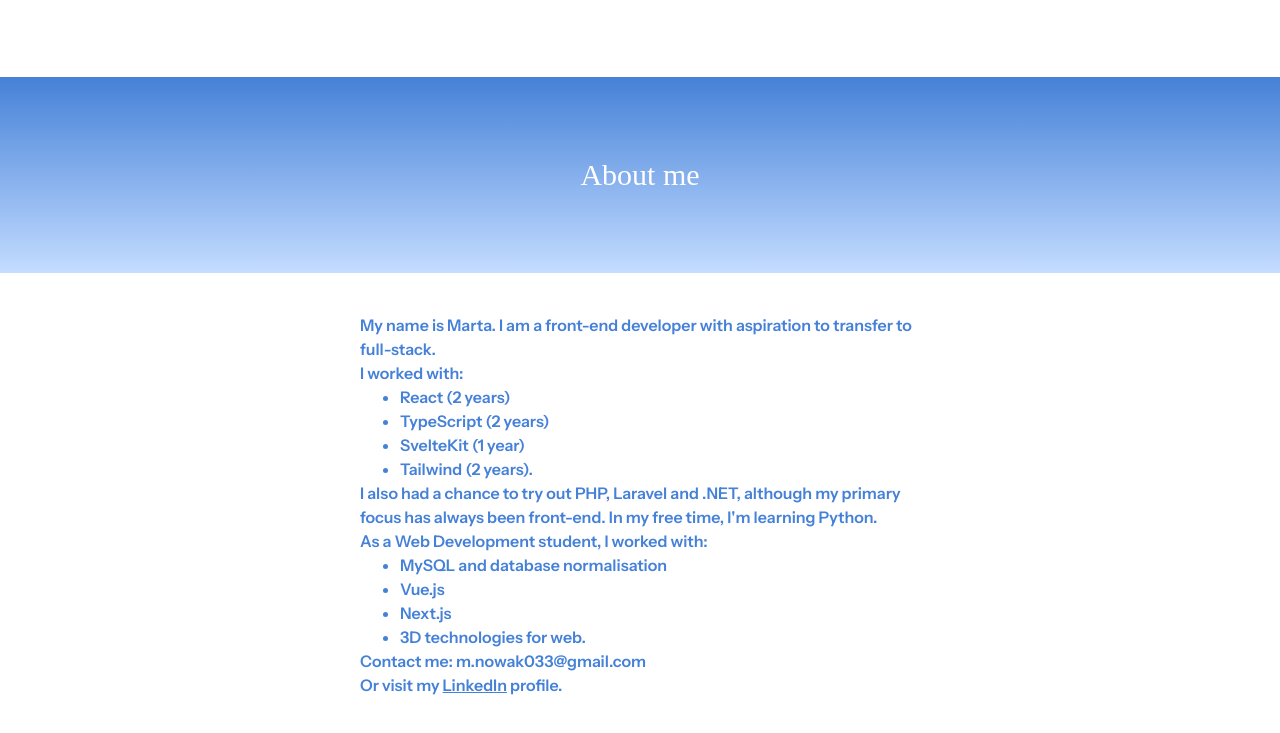
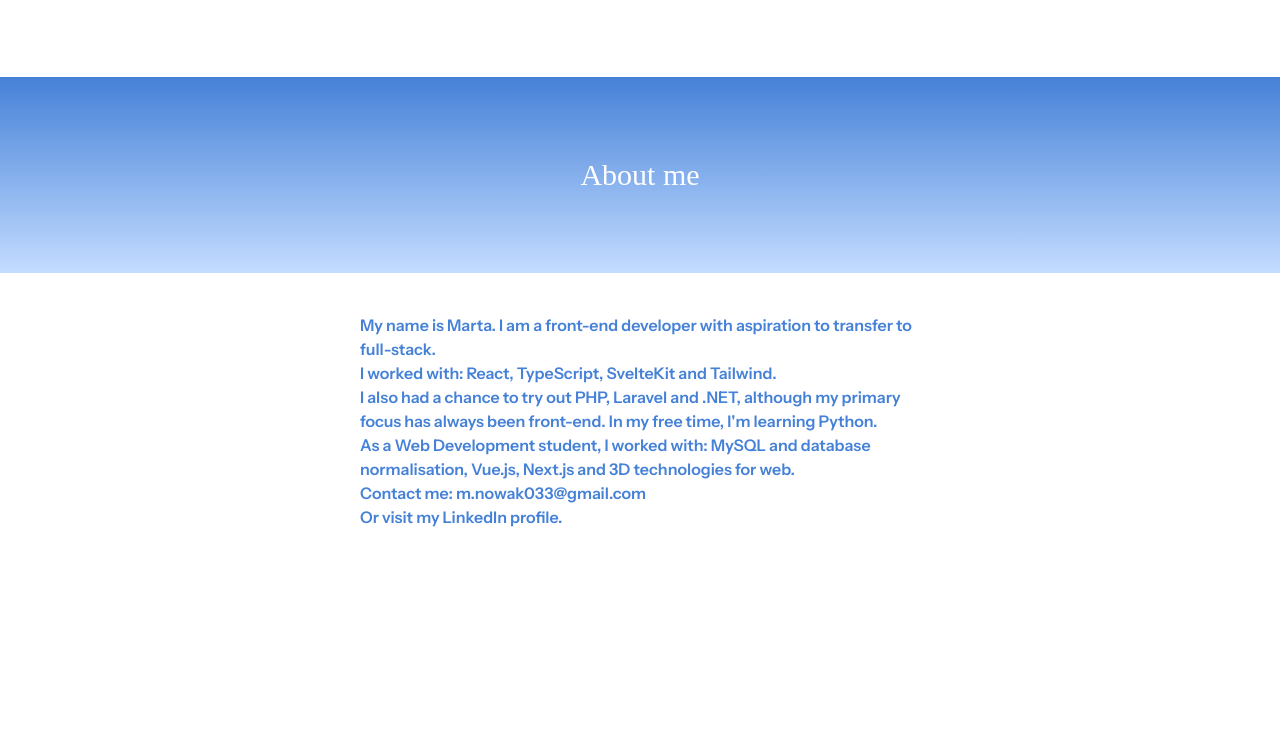
Before and after one commit to mn46/portfolio-tailwind, a website: page index.html in a window 1280 px wide. Shown: the part 1961-2694 px from the top of the page. After the commit the page ends 2530 px from the top, so only its background shows below. Drawn offline with Linux system fonts and the light colour scheme; a web font is replaced by a local one.

Commit message:
Update "about me" text content

```diff
--- a/index.html
+++ b/index.html
@@ -79,29 +79,17 @@
             My name is Marta. I am a front-end developer with aspiration to
             transfer to full-stack.
           </p>
-          <div>
-            <p>I worked with:</p>
-            <ul class="list-disc pl-10">
-              <li>React (2 years)</li>
-              <li>TypeScript (2 years)</li>
-              <li>SvelteKit (1 year)</li>
-              <li>Tailwind (2 years).</li>
-            </ul>
-          </div>
+          <p>I worked with: React, TypeScript, SvelteKit and Tailwind.</p>
           <p>
             I also had a chance to try out PHP, Laravel and .NET, although my
             primary focus has always been front-end. In my free time, I'm
             learning Python.
           </p>
-          <div>
-            <p>As a Web Development student, I worked with:</p>
-            <ul class="list-disc pl-10">
-              <li>MySQL and database normalisation</li>
-              <li>Vue.js</li>
-              <li>Next.js</li>
-              <li>3D technologies for web.</li>
-            </ul>
-          </div>
+          <p>
+            As a Web Development student, I worked with: MySQL and database
+            normalisation, Vue.js, Next.js and 3D technologies for web.
+          </p>
+
           <p>Contact me: m.nowak033@gmail.com</p>
           <p>
             <span
@@ -109,7 +97,6 @@
               <a
                 href="https://www.linkedin.com/in/marta-h-nowak/"
                 target="_blank"
-                class="underline"
                 >LinkedIn</a
               ></span
             >
@@ -132,13 +119,13 @@
           >
             X
           </button>
-          <h2
+          <h3
             id="modal_title"
             class="font-headline text-white text-4xl text-center my-10 lg:my-20"
-          ></h2>
+          ></h3>
           <img id="modal_image" src="" />
           <div class="p-5 md:py-10 md:px-20 lg:px-40">
-            <h3 class="text-dark-blue font-semibold">Technologies used:</h3>
+            <h4 class="text-dark-blue font-semibold">Technologies used:</h4>
             <p id="modal_technologies" class="text-dark-blue font-semibold"></p>
           </div>
         </div>
```
